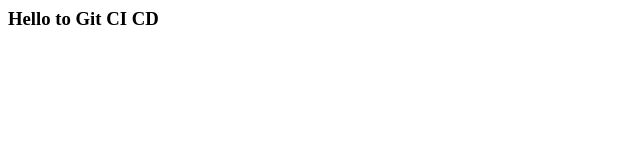
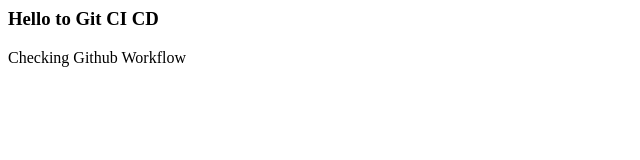
Before and after one commit to moby-thomas/cont_int_dep, a plain HTML site: page index.html in a window 1280 px wide. Shown: the whole page, without its empty margins (0-640 px from the left). Drawn offline with Linux system fonts and the light colour scheme.

Commit message:
Workflow Test

```diff
--- a/index.html
+++ b/index.html
@@ -1,5 +1,6 @@
 <html>
 
 <h3> Hello to Git CI CD </h3>
+<n2> Checking Github Workflow </h2>
 
 </html>
```
